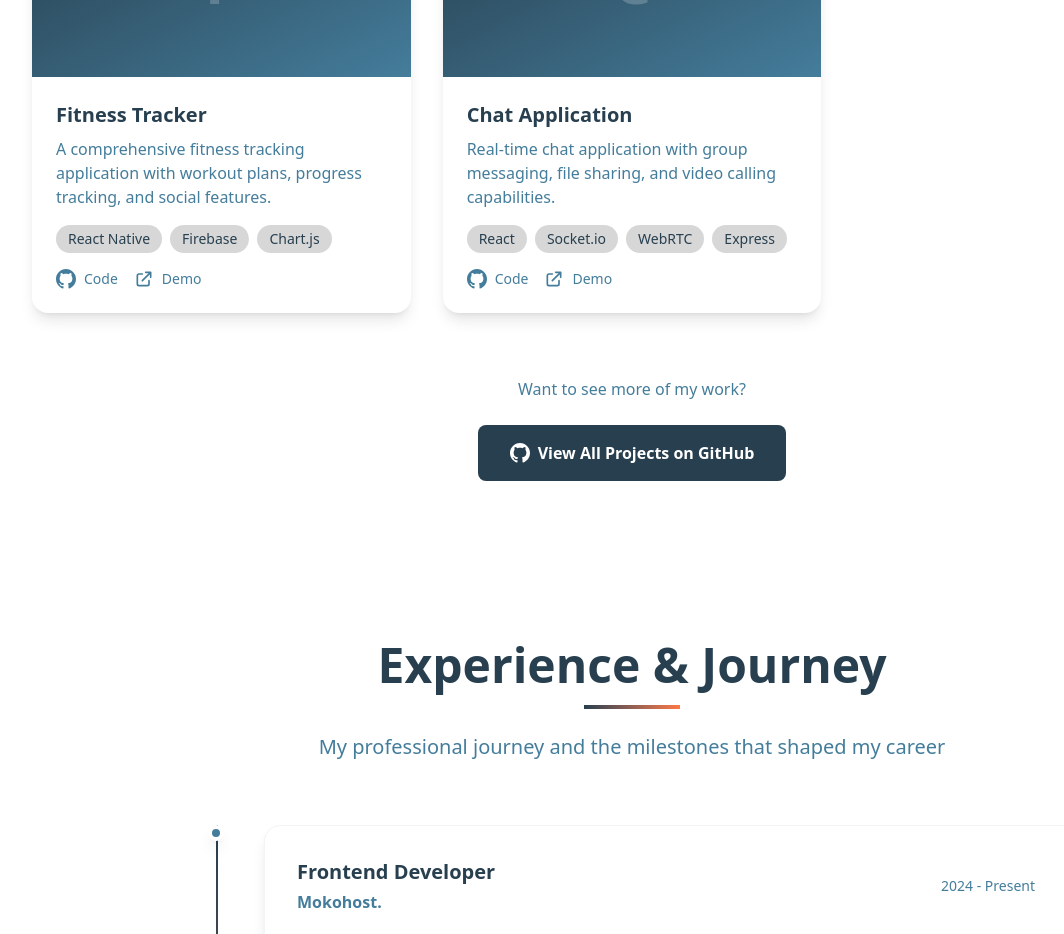
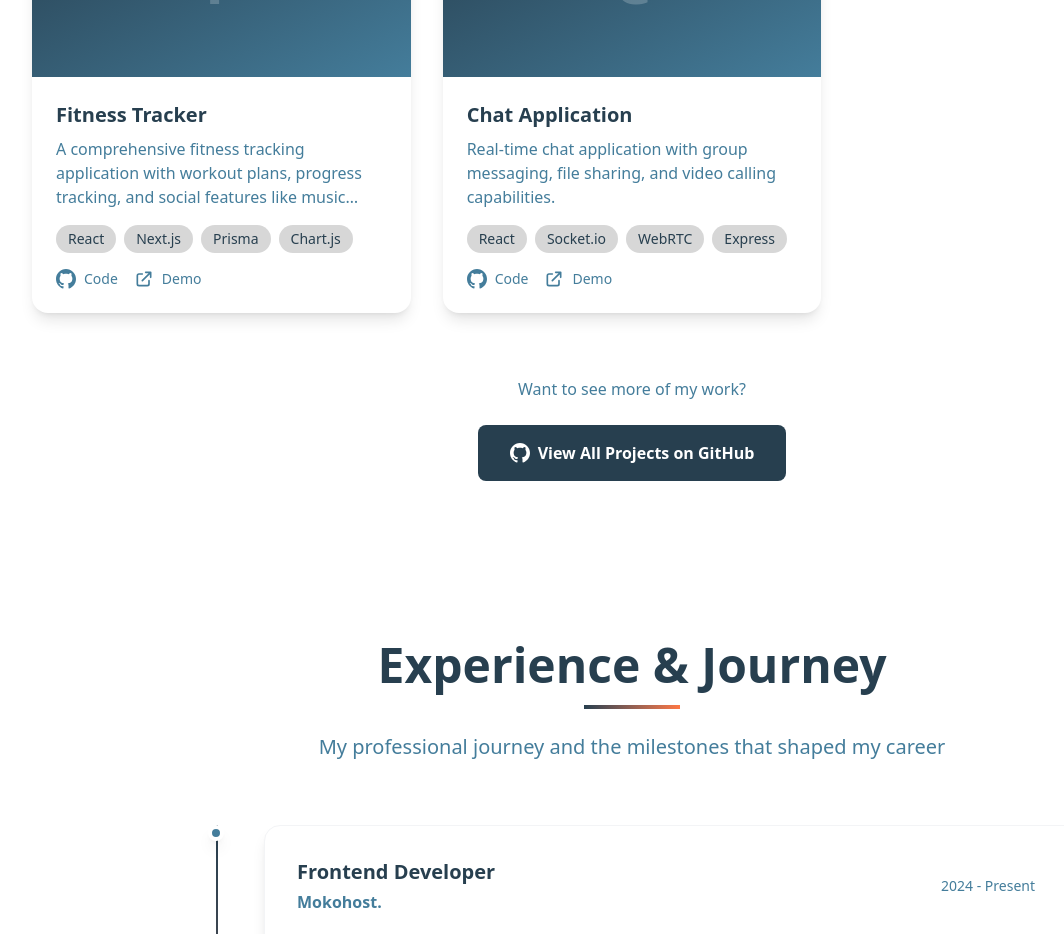
Before and after one commit to PCollinx/portfolio, a Next.js app: page / in a window 1280 px wide. Shown: the part 4020-4954 px from the top of the page, without its empty margins (8-1072 px from the left). Built offline with nearby package versions, Linux system fonts and the light colour scheme.

Commit message:
updated cv

```diff
--- a/components/sections/Projects.tsx
+++ b/components/sections/Projects.tsx
@@ -46,12 +46,12 @@ export function Projects() {
       id: 4,
       title: "Fitness Tracker",
       description:
-        "A comprehensive fitness tracking application with workout plans, progress tracking, and social features.",
+        "A comprehensive fitness tracking application with workout plans, progress tracking, and social features like music playlists.",
       image: "/api/placeholder/600/400",
-      tech: ["React Native", "Firebase", "Chart.js"],
+      tech: ["React", "Next.js", "Prisma", "Chart.js"],
       category: "mobile",
       github: "https://github.com/PCollinx/fitness",
-      demo: "https://demo.com",
+      demo: "https://fitness-jet-five.vercel.app/",
       featured: false,
     },
     {
```
Also changed, not shown: 1 other file (tests, documents, lock files or other folders).
